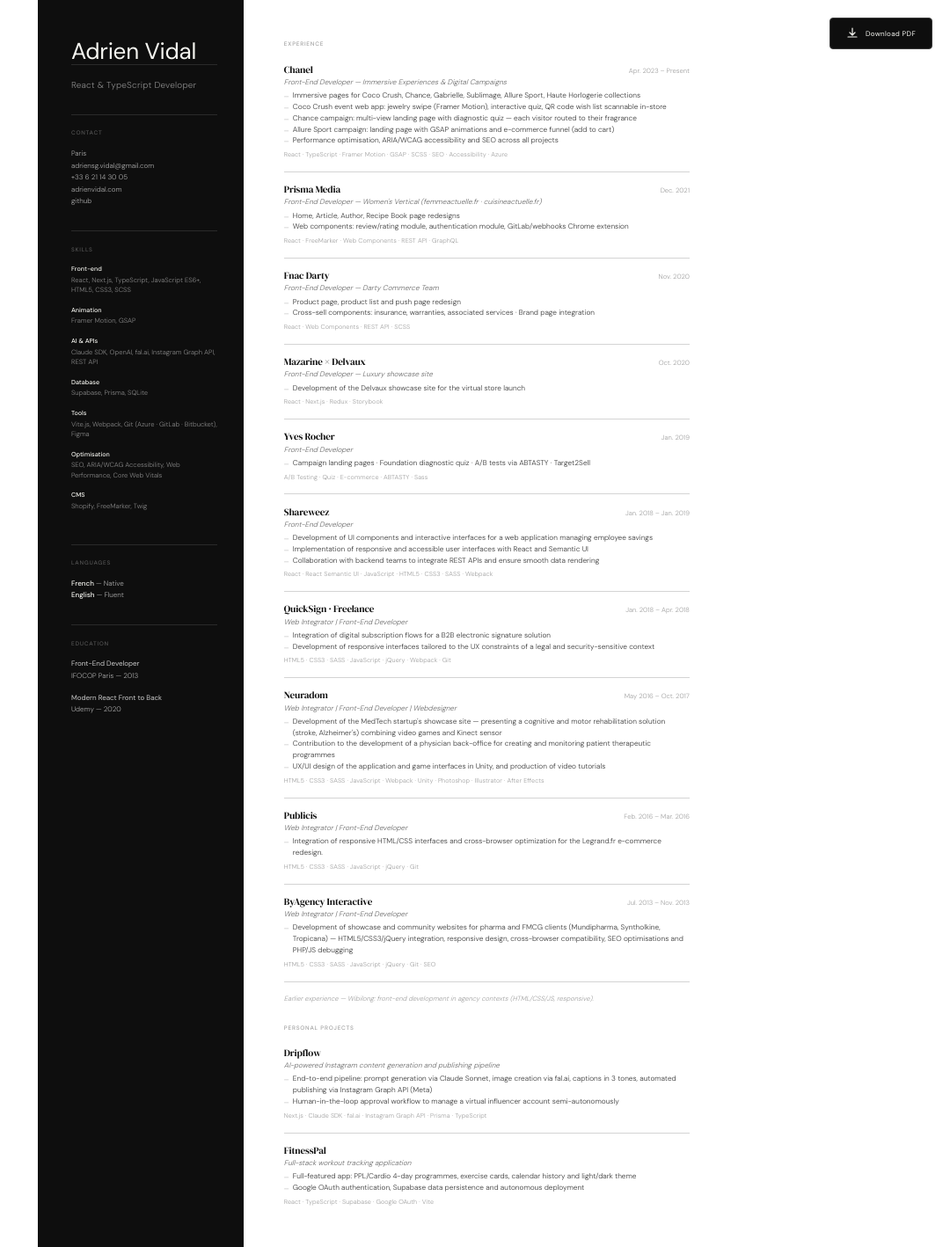
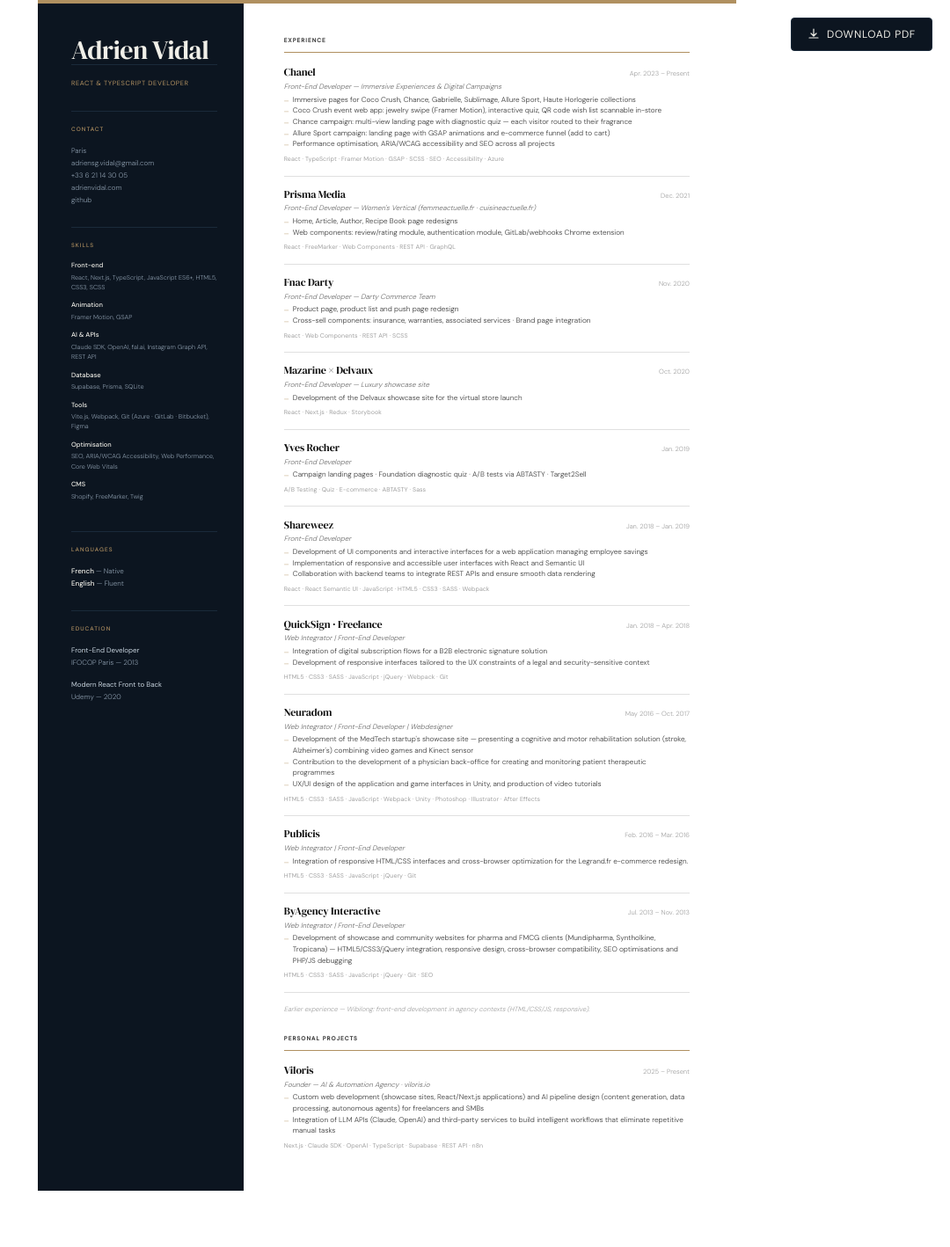
Before and after one commit to adrienvidal/portfolio-2026, a Next.js app: page /en/cv/design in a window 1280 px wide. Shown: the whole page at 88% size, without its empty margins (200-1280 px from the left). After the commit the page ends 1354 px from the top, so only its background shows below. Built offline with nearby package versions, Linux system fonts and the light colour scheme.

Commit message:
Refactor code structure for improved readability and maintainability

```diff
--- a/src/app/[locale]/cv/design/CVDesign.scss
+++ b/src/app/[locale]/cv/design/CVDesign.scss
@@ -2,13 +2,16 @@
   --cv-serif: var(--font-serif, 'Georgia', serif);
   --cv-sans: var(--font-sans, 'Arial', sans-serif);
 
+  --cv-accent: #b09060;
   --cv-ink: #0e0e0e;
   --cv-ink-2: #3a3a3a;
   --cv-ink-3: #6b6b6b;
   --cv-ink-4: #a0a0a0;
-  --cv-rule: #d4d4d4;
-  --cv-sidebar-bg: #0e0e0e;
-  --cv-sidebar-text: #f5f5f0;
+  --cv-rule: #e0e0e0;
+  --cv-sidebar-bg: #0c1520;
+  --cv-sidebar-text: #f0efe8;
+  --cv-sidebar-muted: #8a9aaa;
+  --cv-sidebar-border: #1a2a3a;
 
   font-family: var(--cv-sans);
   color: var(--cv-ink);
@@ -18,45 +21,58 @@
   margin: 0 auto;
   display: grid;
   grid-template-columns: 62mm 1fr;
+  grid-template-rows: 3.5px 1fr;
+
+  // ── Barre accent pleine largeur ────────────────────────
+  &::before {
+    content: '';
+    grid-column: 1 / -1;
+    grid-row: 1;
+    background: var(--cv-accent);
+    print-color-adjust: exact;
+    -webkit-print-color-adjust: exact;
+  }
 
   // ── Sidebar ──────────────────────────────────────────
   &__sidebar {
     background: var(--cv-sidebar-bg);
-    padding: 12mm 8mm 12mm 10mm;
+    padding: 10mm 8mm 12mm 10mm;
     display: flex;
     flex-direction: column;
-    gap: 7mm;
+    gap: 6.5mm;
     grid-column: 1;
-    grid-row: 1;
+    grid-row: 2;
   }
 
   &__name {
-    font-size: 26px;
+    font-family: var(--cv-serif);
+    font-size: 30px;
     color: var(--cv-sidebar-text);
     line-height: 1.05;
-    letter-spacing: -0.01em;
+    letter-spacing: -0.02em;
   }
 
   &__role {
-    font-size: 10px;
-    color: #888;
-    font-weight: 300;
-    line-height: 1.5;
-    letter-spacing: 0.02em;
-    border-top: 0.5px solid #2a2a2a;
+    font-size: 7.5px;
+    color: var(--cv-accent);
+    font-weight: 400;
+    line-height: 1.65;
+    letter-spacing: 0.08em;
+    text-transform: uppercase;
+    border-top: 0.5px solid var(--cv-sidebar-border);
     padding-top: 4mm;
     white-space: pre-line;
   }
 
   &__sidebar-section {
-    border-top: 0.5px solid #2a2a2a;
+    border-top: 0.5px solid var(--cv-sidebar-border);
     padding-top: 4mm;
   }
 
   &__sidebar-title {
     font-size: 6.5px;
-    color: #555;
-    letter-spacing: 0.12em;
+    color: var(--cv-accent);
+    letter-spacing: 0.16em;
     text-transform: uppercase;
     margin-bottom: 3mm;
     font-weight: 500;
@@ -64,44 +80,44 @@
 
   &__contact-item {
     font-size: 8px;
-    color: #aaa;
-    line-height: 1.7;
+    color: var(--cv-sidebar-muted);
+    line-height: 1.75;
     font-weight: 300;
 
     a {
-      color: #aaa;
+      color: var(--cv-sidebar-muted);
       text-decoration: none;
       &:hover { color: var(--cv-sidebar-text); }
     }
 
     &--light {
-      color: #ccc;
+      color: #c8d4de;
       font-weight: 400;
     }
   }
 
   &__skill-group {
-    margin-bottom: 3mm;
+    margin-bottom: 2.5mm;
   }
 
   &__skill-cat {
-    font-size: 7.2px;
+    font-size: 7.5px;
     color: var(--cv-sidebar-text);
     font-weight: 500;
-    margin-bottom: 1px;
+    margin-bottom: 1.5px;
   }
 
   &__skill-val {
-    font-size: 7.6px;
-    color: #888;
+    font-size: 7.2px;
+    color: var(--cv-sidebar-muted);
     font-weight: 300;
-    line-height: 1.5;
+    line-height: 1.55;
   }
 
   &__lang {
     font-size: 8px;
-    color: #aaa;
-    line-height: 1.7;
+    color: var(--cv-sidebar-muted);
+    line-height: 1.75;
     font-weight: 300;
 
     strong {
@@ -112,12 +128,12 @@
 
   // ── Main ──────────────────────────────────────────────
   &__main {
-    padding: 12mm 14mm 12mm 12mm;
+    padding: 10mm 14mm 12mm 12mm;
     display: flex;
     flex-direction: column;
     gap: 6mm;
     grid-column: 2;
-    grid-row: 1;
+    grid-row: 2;
   }
 
   &__section {
@@ -128,11 +144,13 @@
 
   &__section-title {
     font-size: 6.5px;
-    font-weight: 500;
-    color: var(--cv-ink-4);
-    letter-spacing: 0.12em;
+    font-weight: 600;
+    color: var(--cv-ink-2);
+    letter-spacing: 0.16em;
     text-transform: uppercase;
-    margin-bottom: 1mm;
+    padding-bottom: 2mm;
+    border-bottom: 0.4mm solid var(--cv-accent);
+    margin-bottom: 0.5mm;
     break-after: avoid;
   }
 
@@ -151,25 +169,27 @@
     display: flex;
     justify-content: space-between;
     align-items: baseline;
-    margin-bottom: 1px;
+    margin-bottom: 1.5px;
   }
 
   &__exp-company {
     font-family: var(--cv-serif);
-    font-size: 11px;
+    font-size: 12px;
     color: var(--cv-ink);
     line-height: 1.2;
     letter-spacing: -0.01em;
   }
 
   &__exp-date {
-    font-size: 7.6px;
+    font-size: 7.5px;
     color: var(--cv-ink-4);
     font-weight: 300;
+    white-space: nowrap;
+    padding-left: 4mm;
   }
 
   &__exp-role {
-    font-size: 8.2px;
+    font-size: 8px;
     color: var(--cv-ink-3);
     font-weight: 300;
     margin-bottom: 3px;
@@ -181,7 +201,7 @@
     margin-bottom: 3px;
 
     li {
-      font-size: 8.3px;
+      font-size: 8.2px;
       color: var(--cv-ink-2);
       line-height: 1.55;
       padding-left: 10px;
@@ -192,7 +212,7 @@
         content: '—';
         position: absolute;
         left: 0;
-        color: var(--cv-ink-4);
+        color: var(--cv-accent);
         font-size: 7px;
         top: 2px;
       }
@@ -200,22 +220,28 @@
   }
 
   &__exp-tags {
-    font-size: 7.2px;
+    font-size: 7px;
     color: var(--cv-ink-4);
-    font-weight: 300;
-    margin-top: 3px;
+    font-weight: 400;
+    margin-top: 4px;
     letter-spacing: 0.01em;
   }
 
+  &__education-item {
+    & + & {
+      margin-top: 3mm;
+    }
+  }
+
   &__small-note {
-    font-size: 7.6px;
+    font-size: 7.5px;
     color: var(--cv-ink-4);
     font-weight: 300;
     font-style: italic;
     line-height: 1.5;
   }
 
-  // ── Print button (positioned outside grid) ────────────
+  // ── Print button ─────────────────────────────────────
   .print-btn {
     position: fixed;
     top: 20px;
@@ -224,21 +250,27 @@
     align-items: center;
     gap: 8px;
     padding: 10px 18px;
-    background: #0e0e0e;
-    color: #f5f5f0;
-    border: 0.5px solid #3a3a3a;
+    background: var(--cv-sidebar-bg);
+    color: var(--cv-sidebar-text);
+    border: 0.5px solid var(--cv-sidebar-border);
     border-radius: 4px;
     font-family: var(--cv-sans);
-    font-size: 8px;
+    font-size: 12px;
     font-weight: 400;
-    letter-spacing: 0.04em;
+    letter-spacing: 0.06em;
+    text-transform: uppercase;
     cursor: pointer;
-    transition: background 0.15s, border-color 0.15s;
+    transition: border-color 0.15s, background 0.15s;
     z-index: 100;
 
     &:hover {
-      background: #1a1a1a;
-      border-color: #555;
+      background: #162030;
+      border-color: var(--cv-accent);
+    }
+
+    &:focus-visible {
+      outline: 2px solid var(--cv-accent);
+      outline-offset: 2px;
     }
 
     svg { flex-shrink: 0; }
@@ -250,6 +282,11 @@
     width: 210mm;
 
     .print-btn { display: none; }
+
+    &::before {
+      -webkit-print-color-adjust: exact;
+      print-color-adjust: exact;
+    }
 
     &__sidebar {
       -webkit-print-color-adjust: exact;
@@ -263,7 +300,7 @@
     }
 
     &__sidebar a[href]::after {
-      color: #aaa;
+      color: var(--cv-sidebar-muted);
     }
   }
 }
--- a/src/app/[locale]/cv/design/CVDesign.tsx
+++ b/src/app/[locale]/cv/design/CVDesign.tsx
@@ -81,7 +81,7 @@
         <div className="cv-design__sidebar-section">
           <div className="cv-design__sidebar-title">{data.sections.education}</div>
           {data.education.map((e, i) => (
-            <div key={i} style={i > 0 ? { marginTop: '3mm' } : undefined}>
+            <div key={i} className="cv-design__education-item">
               <div className="cv-design__contact-item cv-design__contact-item--light">{e.degree}</div>
               <div className="cv-design__contact-item">{e.school} — {e.year}</div>
             </div>
--- a/src/messages/en.json
+++ b/src/messages/en.json
@@ -417,24 +417,14 @@
     "experienceNote": "Earlier experience — Wibilong: front-end development in agency contexts (HTML/CSS/JS, responsive).",
     "projects": [
       {
-        "name": "Dripflow",
-        "date": "",
-        "role": "AI-powered Instagram content generation and publishing pipeline",
+        "name": "Viloris",
+        "date": "2025 – Present",
+        "role": "Founder — AI & Automation Agency · viloris.io",
         "bullets": [
-          "End-to-end pipeline: prompt generation via Claude Sonnet, image creation via fal.ai, captions in 3 tones, automated publishing via Instagram Graph API (Meta)",
-          "Human-in-the-loop approval workflow to manage a virtual influencer account semi-autonomously"
+          "Custom web development (showcase sites, React/Next.js applications) and AI pipeline design (content generation, data processing, autonomous agents) for freelancers and SMBs",
+          "Integration of LLM APIs (Claude, OpenAI) and third-party services to build intelligent workflows that eliminate repetitive manual tasks"
         ],
-        "tags": "Next.js · Claude SDK · fal.ai · Instagram Graph API · Prisma · TypeScript"
-      },
-      {
-        "name": "FitnessPal",
-        "date": "",
-        "role": "Full-stack workout tracking application",
-        "bullets": [
-          "Full-featured app: PPL/Cardio 4-day programmes, exercise cards, calendar history and light/dark theme",
-          "Google OAuth authentication, Supabase data persistence and autonomous deployment"
-        ],
-        "tags": "React · TypeScript · Supabase · Google OAuth · Vite"
+        "tags": "Next.js · Claude SDK · OpenAI · TypeScript · Supabase · REST API · n8n"
       }
     ],
     "languages": [
--- a/src/messages/fr.json
+++ b/src/messages/fr.json
@@ -433,24 +433,14 @@
     "experienceNote": "Expériences antérieures — Wibilong : développement front-end en agence (HTML/CSS/JS, responsive).",
     "projects": [
       {
-        "name": "Dripflow",
-        "date": "",
-        "role": "Pipeline IA de génération et publication de contenu Instagram",
+        "name": "Viloris",
+        "date": "2025 – Présent",
+        "role": "Fondateur — Agence IA & Automatisations · viloris.io",
         "bullets": [
-          "Développement d'un pipeline end-to-end : génération de prompts via Claude Sonnet, création d'images via fal.ai, rédaction de captions en 3 tons, publication automatisée via l'Instagram Graph API (Meta)",
-          "Architecture avec workflow d'approbation humain-dans-la-boucle pour piloter un compte d'influenceur virtuel de façon semi-autonome"
+          "Développement web sur-mesure (sites vitrine, applications React/Next.js) et conception de pipelines IA (génération de contenu, traitement de données, agents autonomes) pour des clients indépendants et PME",
+          "Intégration d'APIs LLM (Claude, OpenAI) et de services tiers pour créer des workflows intelligents réduisant les tâches manuelles répétitives"
         ],
-        "tags": "Next.js · Claude SDK · fal.ai · Instagram Graph API · Prisma · TypeScript"
-      },
-      {
-        "name": "FitnessPal",
-        "date": "",
-        "role": "Application de suivi d'entraînement full-stack",
-        "bullets": [
-          "Développement d'une app complète : programmes PPL/Cardio 4 jours, fiches exercice, historique calendrier et thème clair/sombre",
-          "Authentification Google OAuth, persistance des données via Supabase et déploiement autonome"
-        ],
-        "tags": "React · TypeScript · Supabase · Google OAuth · Vite"
+        "tags": "Next.js · Claude SDK · OpenAI · TypeScript · Supabase · API REST · n8n"
       }
     ],
     "languages": [
```
Also changed, not shown: 2 other files (tests, documents, lock files or other folders).
